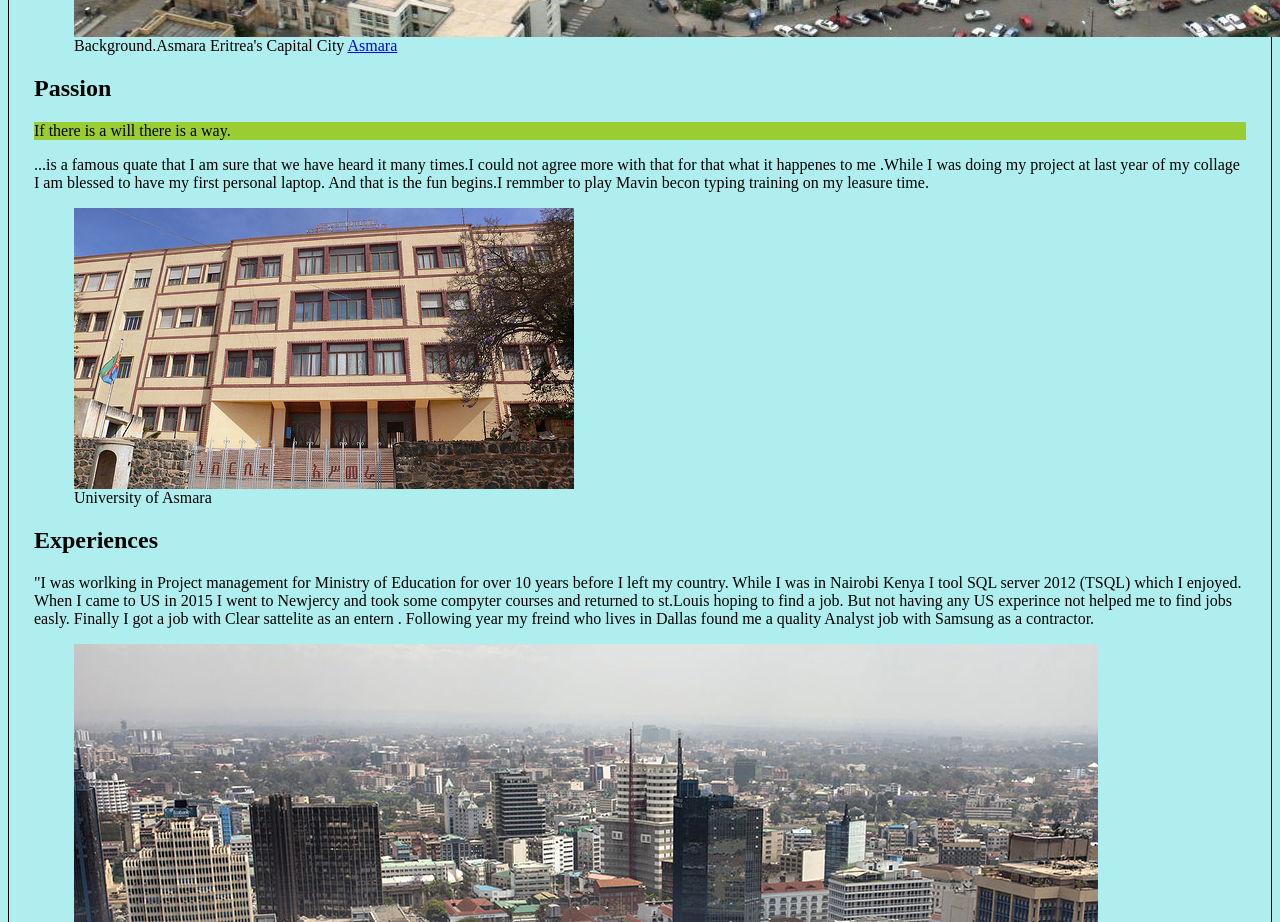
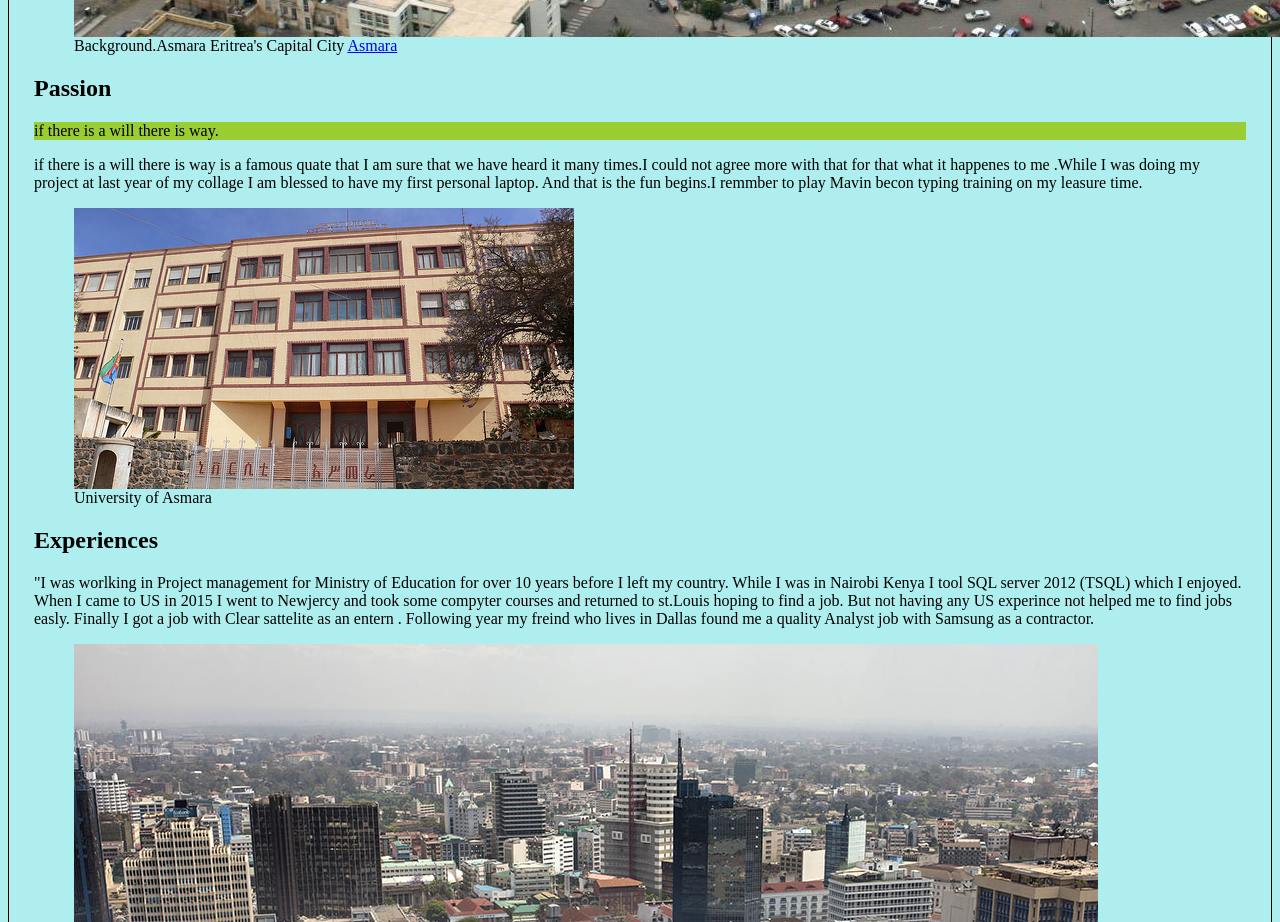
Before and after one commit to zematian/html-me-something, a plain HTML site: page index.html in a window 1280 px wide. Shown: the part 1160-2082 px from the top of the page. Drawn offline with Linux system fonts and the light colour scheme.

Commit message:
=finish work on the somthing html

```diff
--- a/index.html
+++ b/index.html
@@ -35,9 +35,9 @@
                 <a name="Passion"></a>
                 <h2>Passion</h2>
                 <div class="intro">
-                        <p id="quate">If there is a will there is a way.</p>
+                        <p id="quate">if there is a will there is way.</p>
                  </div>
-                <p> ...is a famous quate that I am sure that we have heard it many times.I
+                <p> if there is a will there is way is a famous quate that I am sure that we have heard it many times.I
                     could not agree more with that for that what it happenes to me .While I was doing my project at last
                     year of my collage I am blessed to have my first personal laptop. And that is the fun begins.I remmber
                     to play Mavin becon typing training on my leasure time. </p>
```
